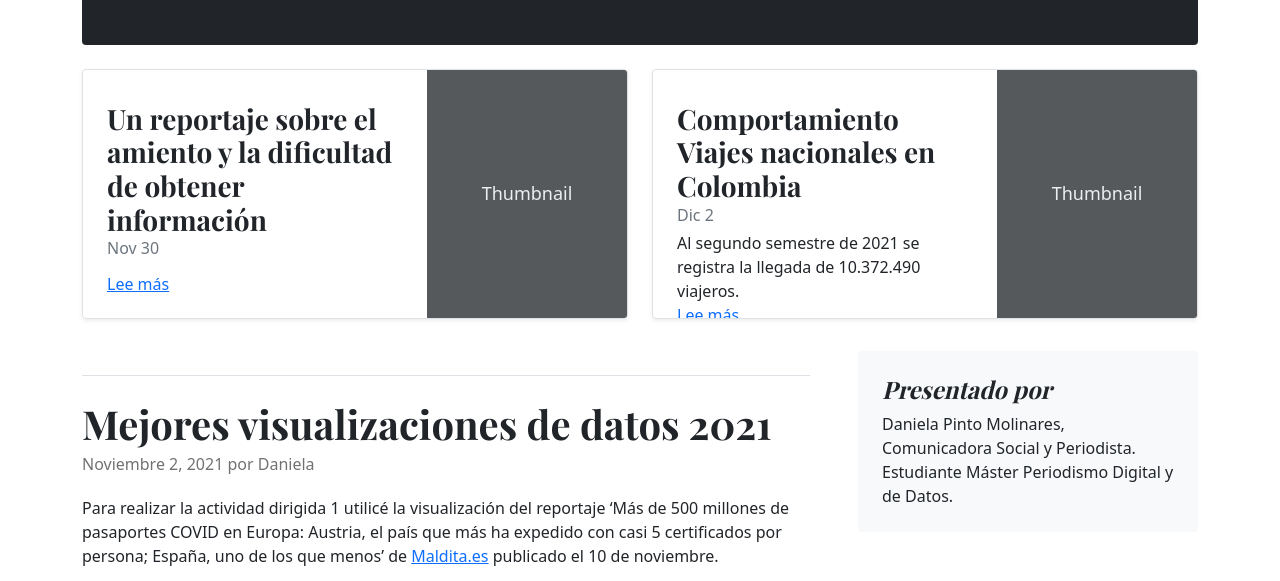
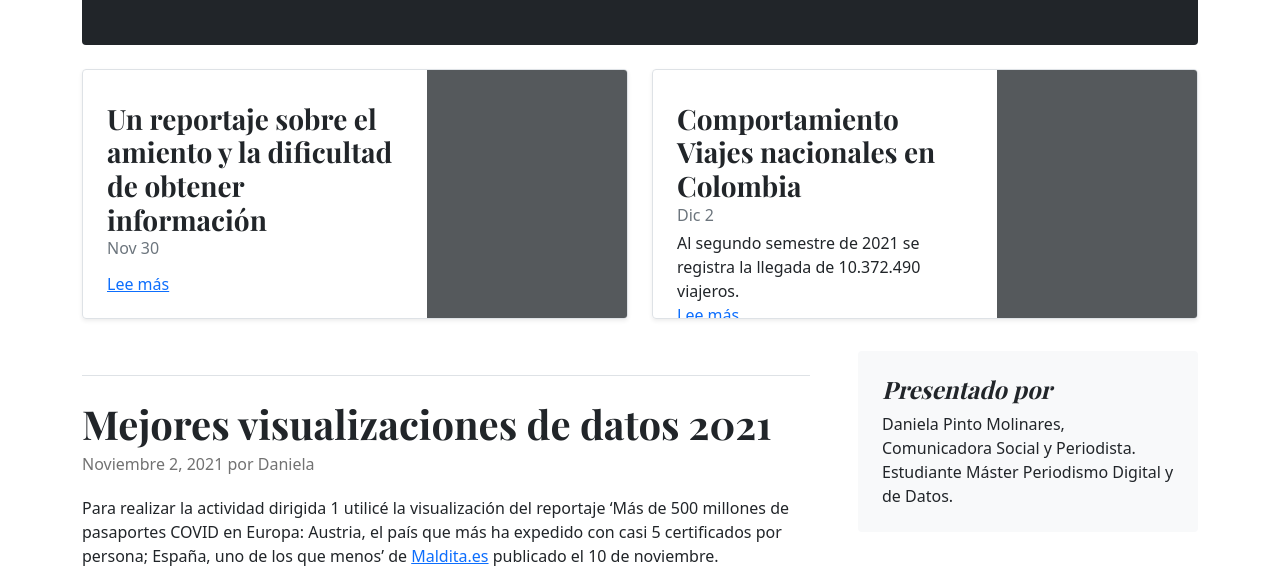
Before and after one commit to DanielaPM28/Actividad-Final-Periodismo-Datos-II, a plain HTML site: page docs/index.html in a window 1280 px wide. Shown: the part 509-1090 px from the top of the page. Drawn offline with nearby package versions, Linux system fonts and the light colour scheme.

Commit message:
Update index.html

```diff
--- a/docs/index.html
+++ b/docs/index.html
@@ -87,7 +87,7 @@
           <a href="#ACT2" class="stretched-link">Lee más</a>
         </div>
         <div class="col-auto d-none d-lg-block">
-          <svg class="bd-placeholder-img" width="200" height="250" xmlns="http://www.w3.org/2000/svg" role="img" aria-label="Placeholder: Thumbnail" preserveAspectRatio="xMidYMid slice" focusable="false"><title>Placeholder</title><rect width="100%" height="100%" fill="#55595c"/><text x="50%" y="50%" fill="#eceeef" dy=".3em">Thumbnail</text></svg>
+          <svg class="bd-placeholder-img" width="200" height="250" xmlns="http://www.w3.org/2000/svg" role="img" aria-label="Placeholder: Thumbnail" preserveAspectRatio="xMidYMid slice" focusable="false"><title>Placeholder</title><rect width="100%" height="100%" fill="#55595c"/><text x="50%" y="50%" fill="#eceeef" dy=".3em"></text></svg>
 
         </div>
       </div>
@@ -102,7 +102,7 @@
           <a href="#ACT4" class="stretched-link">Lee más</a>
         </div>
         <div class="col-auto d-none d-lg-block">
-          <svg class="bd-placeholder-img" width="200" height="250" xmlns="http://www.w3.org/2000/svg" role="img" aria-label="Placeholder: Thumbnail" preserveAspectRatio="xMidYMid slice" focusable="false"><title>Placeholder</title><rect width="100%" height="100%" fill="#55595c"/><text x="50%" y="50%" fill="#eceeef" dy=".3em">Thumbnail</text></svg>
+          <svg class="bd-placeholder-img" width="200" height="250" xmlns="http://www.w3.org/2000/svg" role="img" aria-label="Placeholder: Thumbnail" preserveAspectRatio="xMidYMid slice" focusable="false"><title>Placeholder</title><rect width="100%" height="100%" fill="#55595c"/><text x="50%" y="50%" fill="#eceeef" dy=".3em"></text></svg>
 
         </div>
       </div>
```
